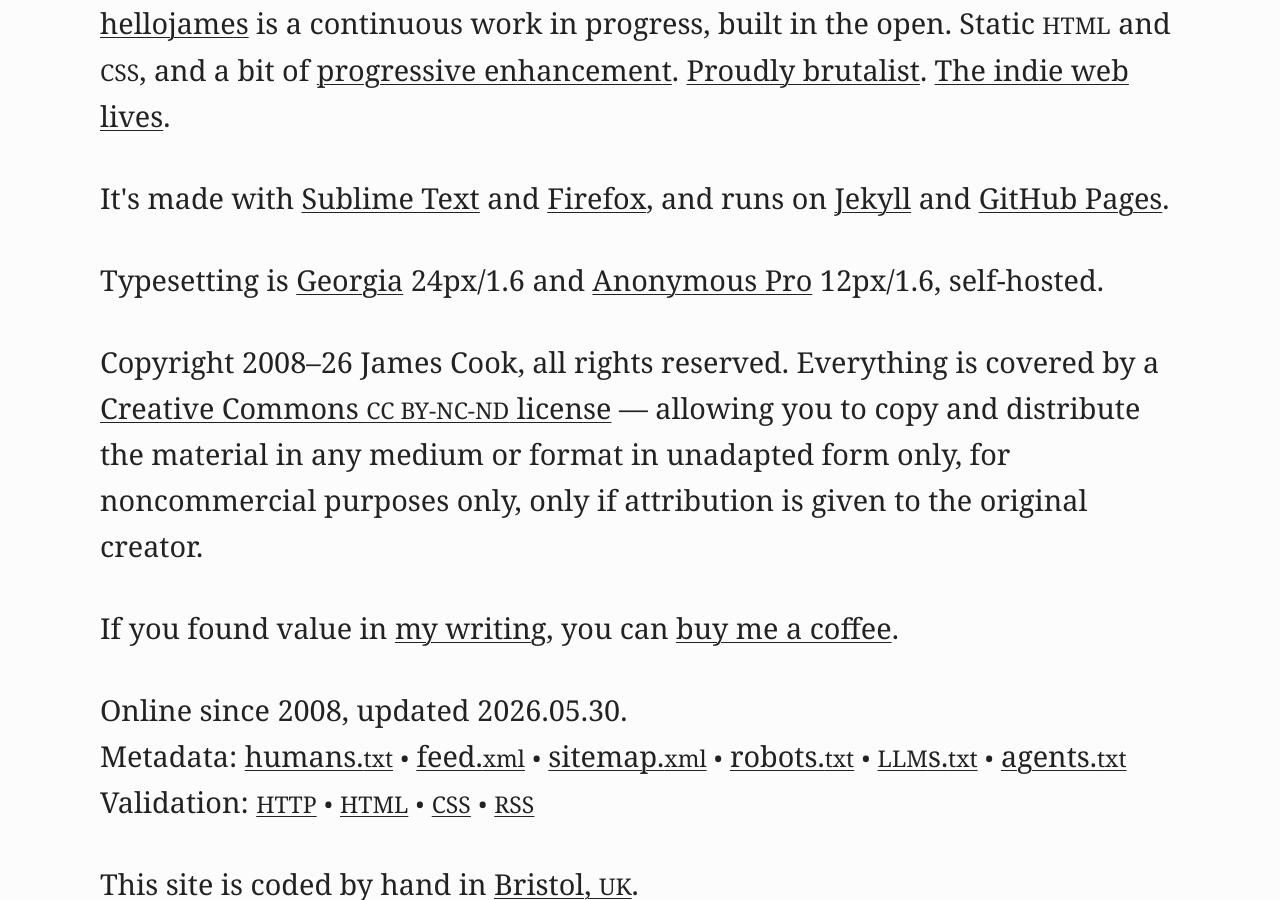
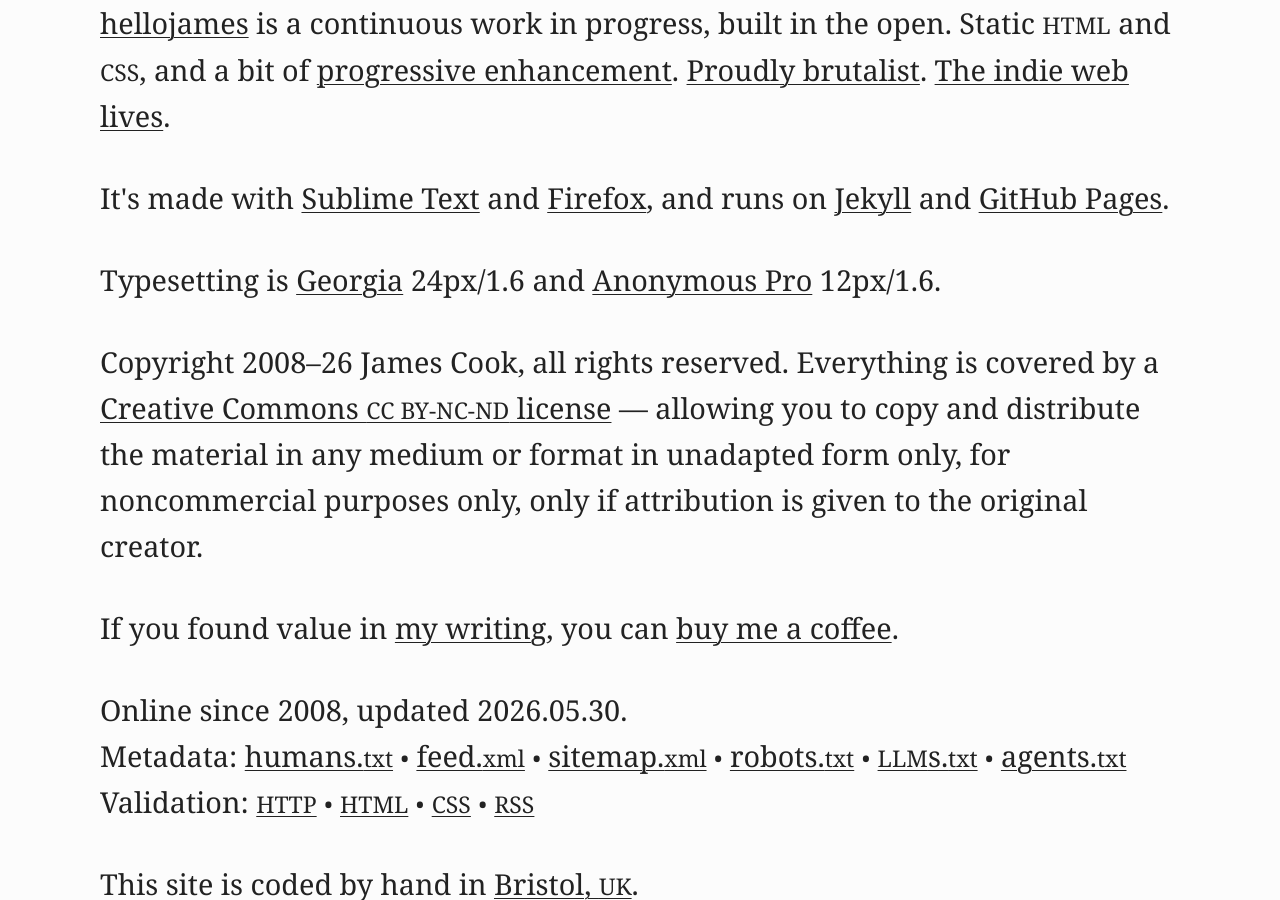
Before and after one commit to hellojames/hellojames.github.io, a Jekyll site: the page built from colophon/index.html, in a window 1280 px wide and 900 px high, scrolled down 474 px. Built offline with Jekyll 4.4.1, drawn with Linux system fonts in a browser that asks for light colours.

Commit message:
Update index.html

```diff
--- a/colophon/index.html
+++ b/colophon/index.html
@@ -16,7 +16,7 @@
 
   <p>It's made with <a href="https://www.sublimetext.com/" title="Visit website">Sublime Text</a> and <a href="https://www.firefox.com/" title="Visit website">Firefox</a>, and runs on <a href="https://jekyllrb.com/" title="Visit website">Jekyll</a> and <a href="https://www.github.com/hellojames/hellojames.github.io/" title="Visit repo">GitHub Pages</a>.</p>
 
-  <p>Typesetting is <a href="https://www.linkedin.com/posts/erikdkennedy_georgia-is-a-default-web-font-its-on-a-share-7350977873844858881-PH0h/">Georgia</a> 24px/1.6 and <a href="https://fonts.google.com/specimen/Anonymous+Pro/">Anonymous Pro</a> 12px/1.6, self-hosted.</p>
+  <p>Typesetting is <a href="https://www.linkedin.com/posts/erikdkennedy_georgia-is-a-default-web-font-its-on-a-share-7350977873844858881-PH0h/">Georgia</a> 24px/1.6 and <a href="https://fonts.google.com/specimen/Anonymous+Pro/">Anonymous Pro</a> 12px/1.6.</p>
 
   <p>Copyright 2008–26 James Cook, all rights reserved. Everything is covered by a <a href="https://creativecommons.org/licenses/by-nc-nd/4.0" title=Visit website">Creative Commons <small>CC BY-NC-ND</small> license</a> &mdash; allowing you to copy and distribute the material in any medium or format in unadapted form only, for noncommercial purposes only, only if attribution is given to the original creator.</p>
 
```
